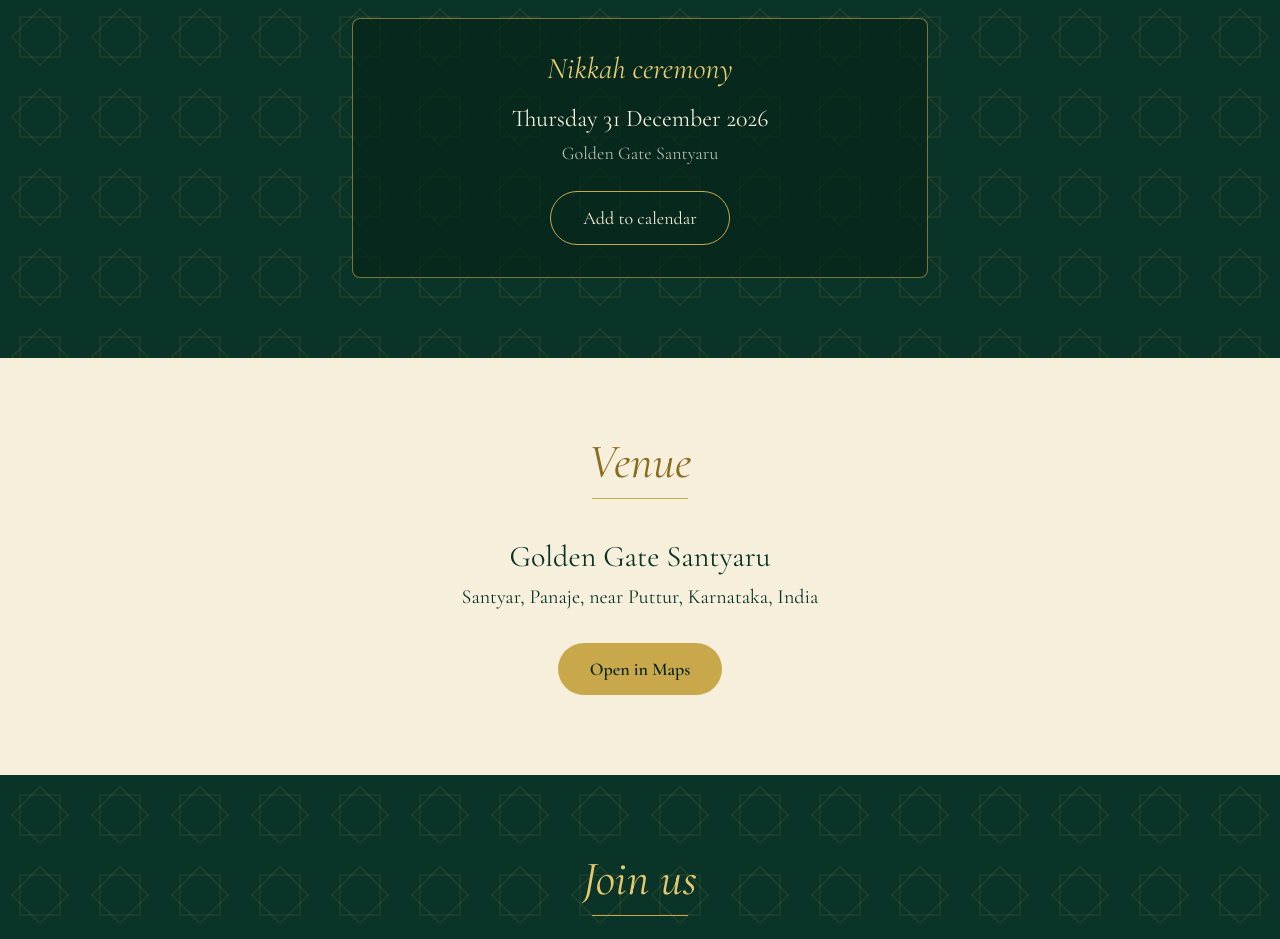
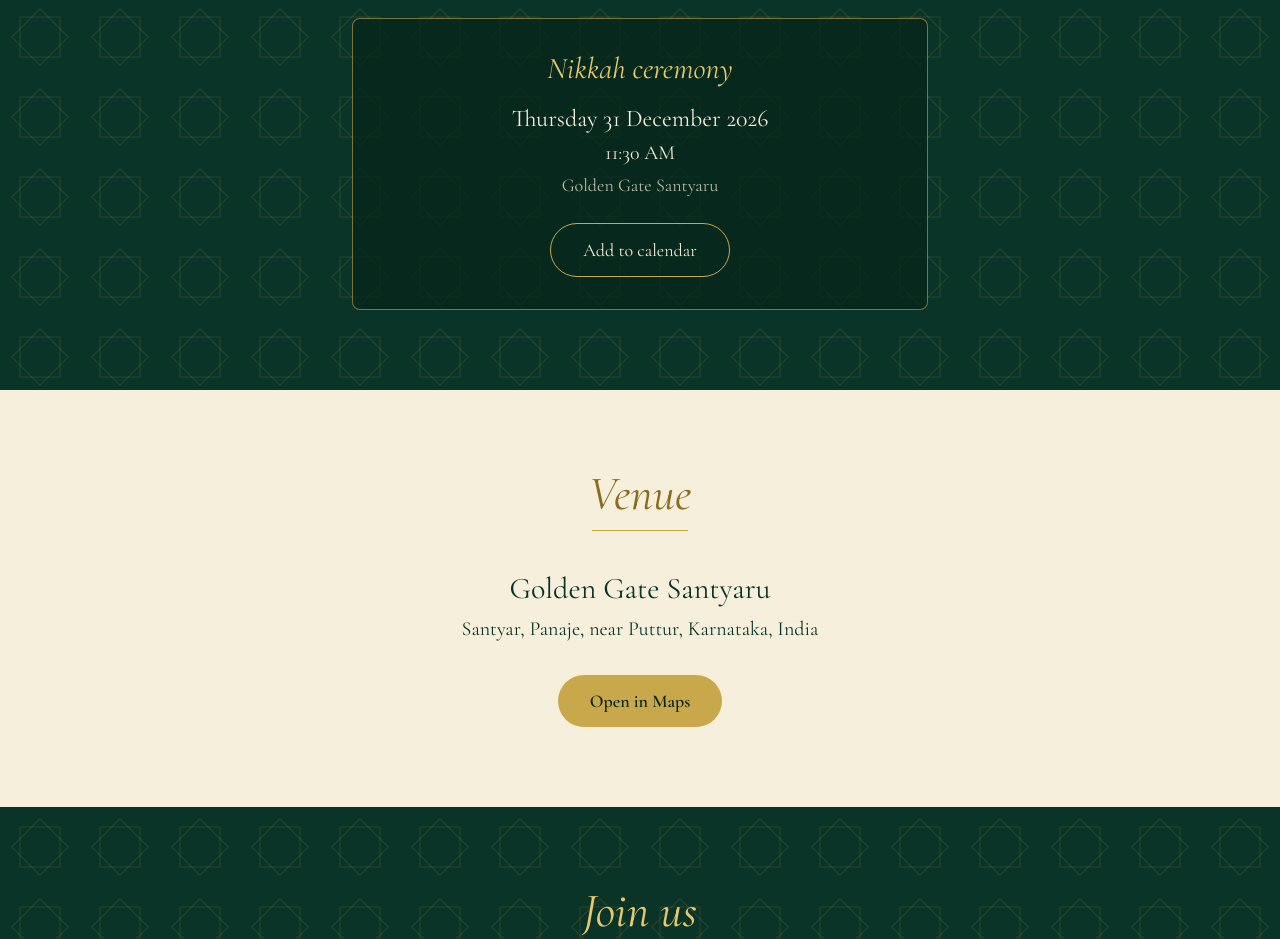
Before and after one commit to Riyaskh123/sahad-wedding, a React (Vite) app: page / in a window 1280 px wide. Shown: the part 1740-2679 px from the top of the page. Built offline with nearby package versions, Linux system fonts and the light colour scheme.

Commit message:
music changed

```diff
--- a/src/App.jsx
+++ b/src/App.jsx
@@ -5,7 +5,7 @@ const SITE = {
   groom: { name: "Sahad", parents: "Abdul Majeed & K M Fathima" },
   bride: { name: "Fathimath Thamseera", parents: "Mohammed & Zubaida" },
   date: "2026-12-31T00:00:00",
-  time: "", // e.g. "11:00 AM" (shown only when filled)
+  time: "11:30 AM", // e.g. "11:00 AM" (shown only when filled)
   venue: "Golden Gate Santyaru",
   address: "Santyar, Panaje, near Puttur, Karnataka, India",
   mapUrl: "https://maps.app.goo.gl/YsxnEq4gmnVzq2S87",
```
Also changed, not shown: 1 other file (tests, documents, lock files or other folders).
